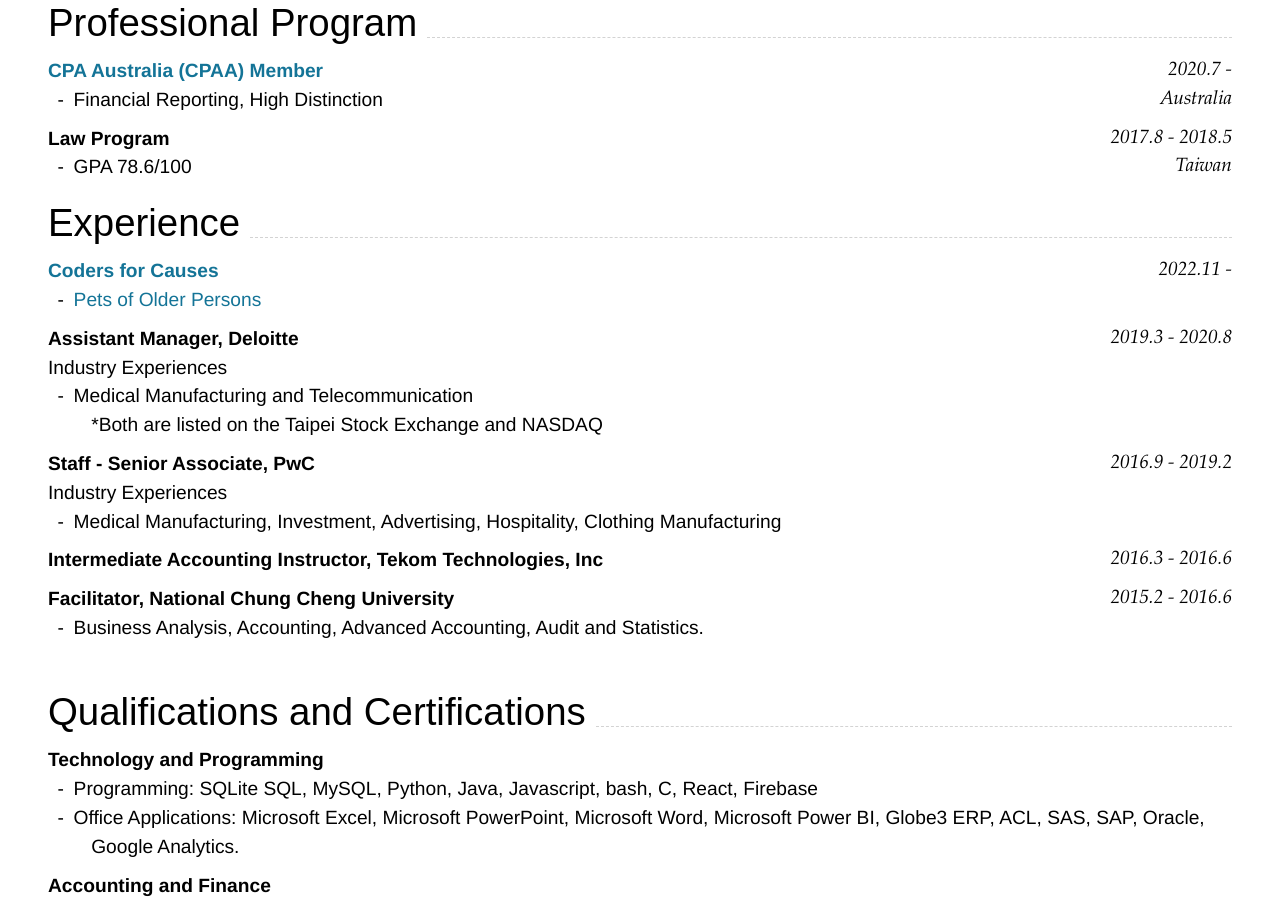
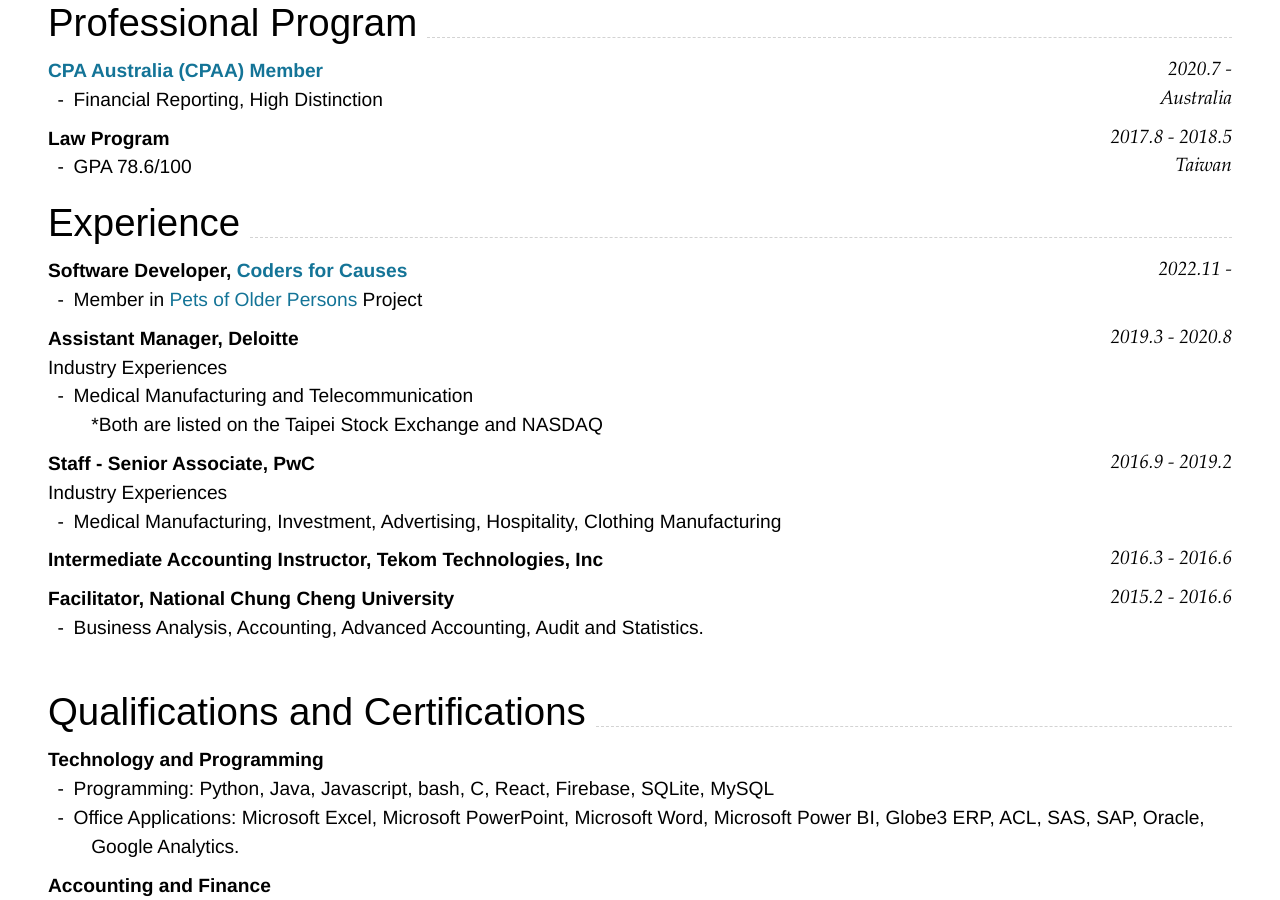
Before and after one commit to HUIXIN-TW/Resume, a Jekyll site: the page built from index.md, in a window 1280 px wide and 900 px high, scrolled down 846 px. Built offline with Jekyll 4.4.1, drawn with Linux system fonts in a browser that asks for light colours; nearby versions of some CDN libraries; some of the changed text lies outside the part shown.

Commit message:
update experience

```diff
--- a/index.md
+++ b/index.md
@@ -92,9 +92,9 @@ Taiwan
 
 ## Experience
 
-### **[Coders for Causes](https://codersforcauses.org)** `2022.11 - `
+### **Software Developer, [Coders for Causes](https://codersforcauses.org)** `2022.11 - `
 
--   [Pets of Older Persons](https://www.poopswa.org.au)
+-   Member in [Pets of Older Persons](https://www.poopswa.org.au) Project
 
 ### **Assistant Manager, Deloitte** `2019.3 - 2020.8`
 
@@ -185,7 +185,7 @@ Statistics `2015.2 - 2015.6`<br>
 
 ### **Technology and Programming**
 
--   Programming: SQLite SQL, MySQL, Python, Java, Javascript, bash, C, React, Firebase
+-   Programming: Python, Java, Javascript, bash, C, React, Firebase, SQLite, MySQL
 -   Office Applications: Microsoft Excel, Microsoft PowerPoint, Microsoft Word, Microsoft Power BI, Globe3 ERP, ACL, SAS, SAP, Oracle, Google Analytics.
     <br>
 
```
Also changed, not shown: other parts of index.md (+1 -1 lines).
